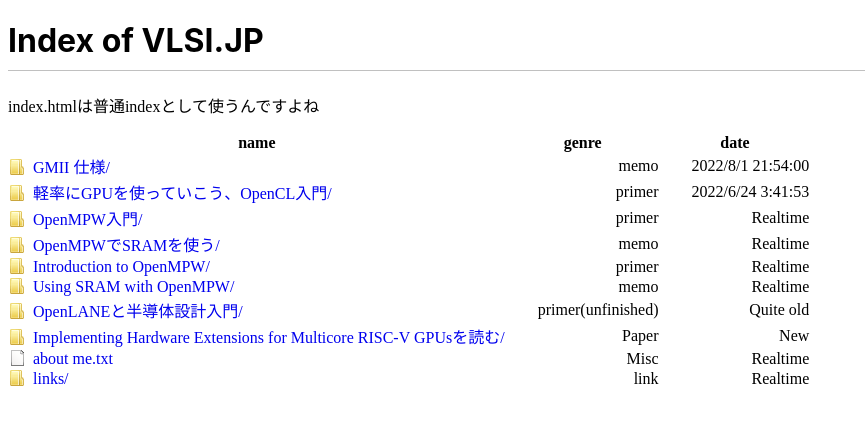
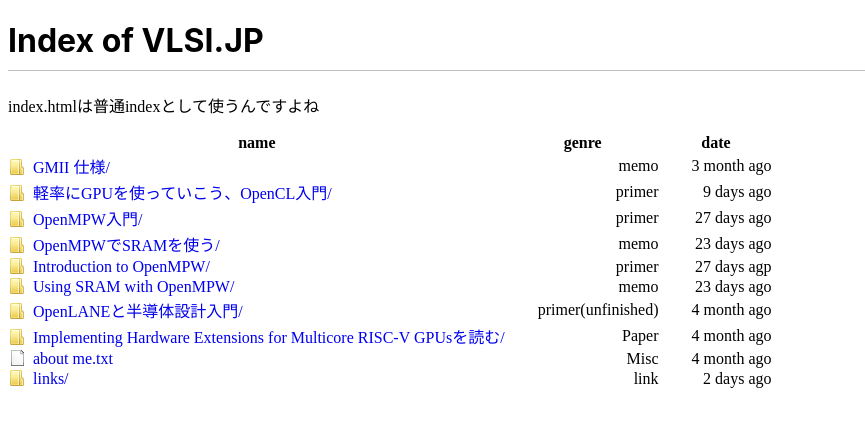
Before and after one commit to Cra2yPierr0t/Cra2yPierr0t.github.io, a Jekyll site: the page index.html, which Jekyll copies as it is, in a window 1280 px wide. Shown: the top 427 px of the page, without its empty margins (0-865 px from the left). Built offline with Jekyll 4.4.1, drawn with Linux system fonts in a browser that asks for light colours.

Commit message:
fix date

```diff
--- a/index.html
+++ b/index.html
@@ -118,70 +118,70 @@
                       <a class="icon dir" href="/GMII.html#gmii-仕様">GMII 仕様/</a>
                   </td>
                   <td class="detailsColumn" >memo</td>
-                  <td class="detailsColumn" >2022/8/1 21:54:00</td>
+                  <td class="detailsColumn" >3 month ago</td>
               </tr>
               <tr>
                   <td>
                       <a class="icon dir" href="/tsukaouOpenCL.html#軽率にgpuを使っていこうopencl入門">軽率にGPUを使っていこう、OpenCL入門/</a>
                   </td>
                   <td class="detailsColumn" >primer</td>
-                  <td class="detailsColumn" >2022/6/24 3:41:53</td>
+                  <td class="detailsColumn" >9 days ago</td>
               </tr>
               <tr>
                   <td>
                       <a class="icon dir" href="/OpenMPW.html#openmpw入門-改訂版">OpenMPW入門/</a>
                   </td>
                   <td class="detailsColumn" >primer</td>
-                  <td class="detailsColumn" >Realtime</td>
+                  <td class="detailsColumn" >27 days ago</td>
               </tr>
               <tr>
                   <td>
                       <a class="icon dir" href="/OpenMPWSRAM.html#openmpwでsramを使う">OpenMPWでSRAMを使う/</a>
                   </td>
                   <td class="detailsColumn" >memo</td>
-                  <td class="detailsColumn" >Realtime</td>
+                  <td class="detailsColumn" >23 days ago</td>
               </tr>
               <tr>
                   <td>
                       <a class="icon dir" href="/Introduction_to_OpenMPW.html#introduction-to-openmpw">Introduction to OpenMPW/</a>
                   </td>
                   <td class="detailsColumn" >primer</td>
-                  <td class="detailsColumn" >Realtime</td>
+                  <td class="detailsColumn" >27 days agp</td>
               </tr>
               <tr>
                   <td>
                       <a class="icon dir" href="/OpenMPWSRAM_eng.html#using-sram-with-openmpw">Using SRAM with OpenMPW/</a>
                   </td>
                   <td class="detailsColumn" >memo</td>
-                  <td class="detailsColumn" >Realtime</td>
+                  <td class="detailsColumn" >23 days ago</td>
               </tr>
               <tr>
                   <td>
                       <a class="icon dir" href="/learn_lsi.html#openlaneと半導体設計入門">OpenLANEと半導体設計入門/</a>
                   </td>
                   <td class="detailsColumn" >primer(unfinished)</td>
-                  <td class="detailsColumn" >Quite old</td>
+                  <td class="detailsColumn" >4 month ago</td>
               </tr>
               <tr>
                   <td>
                       <a class="icon dir" href="/RISCVGPU.html">Implementing Hardware Extensions for Multicore RISC-V GPUsを読む/</a>
                   </td>
                   <td class="detailsColumn" >Paper</td>
-                  <td class="detailsColumn" >New</td>
+                  <td class="detailsColumn" >4 month ago</td>
               </tr>
               <tr>
                   <td>
                       <a class="icon file" href="/about.html">about me.txt</a>
                   </td>
                   <td class="detailsColumn" >Misc</td>
-                  <td class="detailsColumn" >Realtime</td>
+                  <td class="detailsColumn" >4 month ago</td>
               </tr>
               <tr>
                   <td>
                       <a class="icon dir" href="/links.html">links/</a>
                   </td>
                   <td class="detailsColumn" >link</td>
-                  <td class="detailsColumn" >Realtime</td>
+                  <td class="detailsColumn" >2 days ago</td>
               </tr>
           </tbody>
         </table>
```
